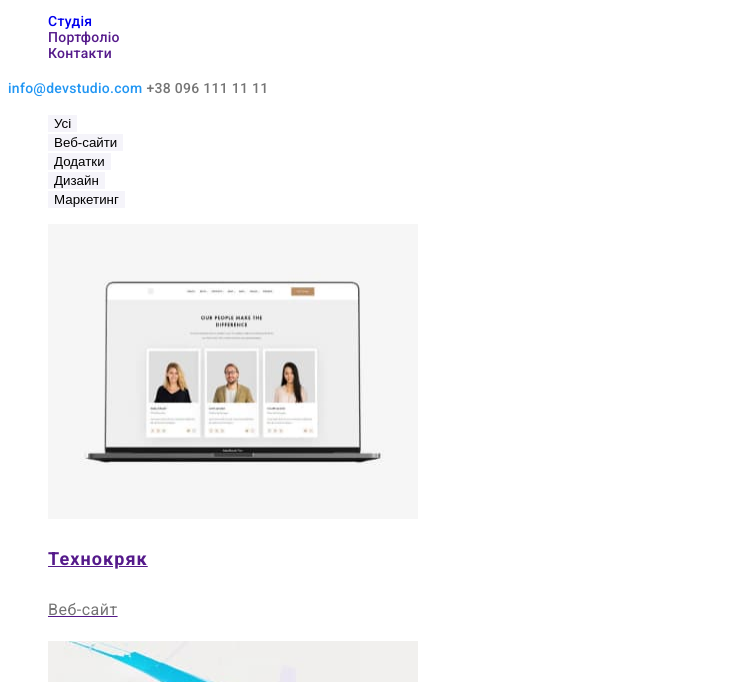
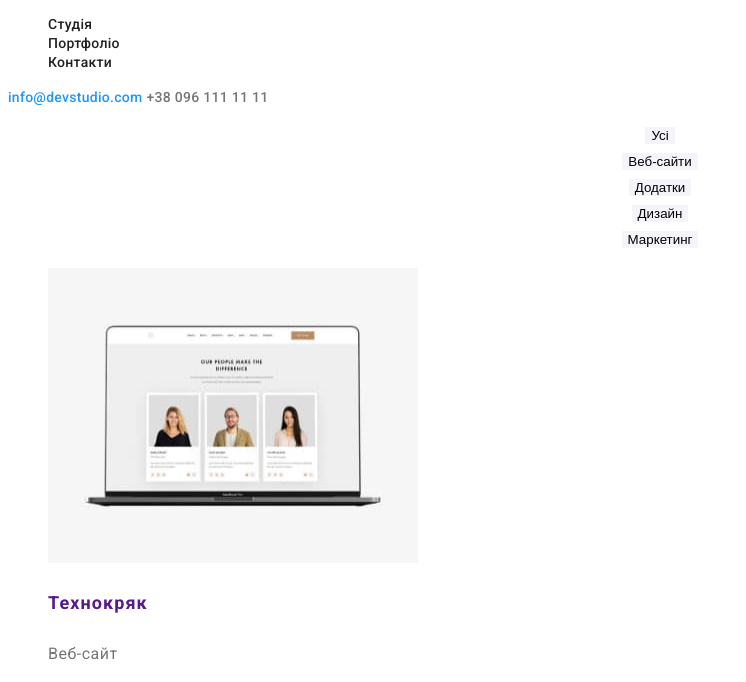
Before and after one commit to SergeyOleks/goit-markup-hw-02, a plain HTML site: page portfolio.html in a window 1280 px wide. Shown: the part 41-723 px from the top of the page, without its empty margins (0-746 px from the left). Drawn offline with Linux system fonts and the light colour scheme.

Commit message:
Испраление ошибок

```diff
--- a/styles/styles.css
+++ b/styles/styles.css
@@ -67,7 +67,8 @@ body{
     color: var(--text-color-buttonlink);
 }
 
-.nav-item{
+.nav-list a{
+    color: var(--primary-text-color);
     font-weight: 500;
     font-size: 14px;
     line-height: 1.14;
@@ -188,6 +189,7 @@ body{
     font-size: 14px;
     line-height: 1.71;
     letter-spacing: 0.03em;
+    font-style: normal;
 }
 .footer-phone{
     color: var(--color-footer-mail-phone);
@@ -207,6 +209,15 @@ body{
 /*gallery*/
 .list-buttons .item{
     list-style: none;
+    font-weight: 500;
+    line-height: 26px;
+    font-size: 16px;
+    text-align: center;
+    letter-spacing: 0.03em;
+}
+
+.gallery-item a{
+    text-decoration: none;
 }
 .gallery-item{
     list-style: none;
@@ -214,7 +225,6 @@ body{
 .gallery-head{
     font-size: 18px;
     line-height: 2;
-    font-weight: 700;
     letter-spacing: 0.06em;
 }
 .gallery-text{
```
Also changed, not shown: index.html (+3 -0 lines), 1 other file.
